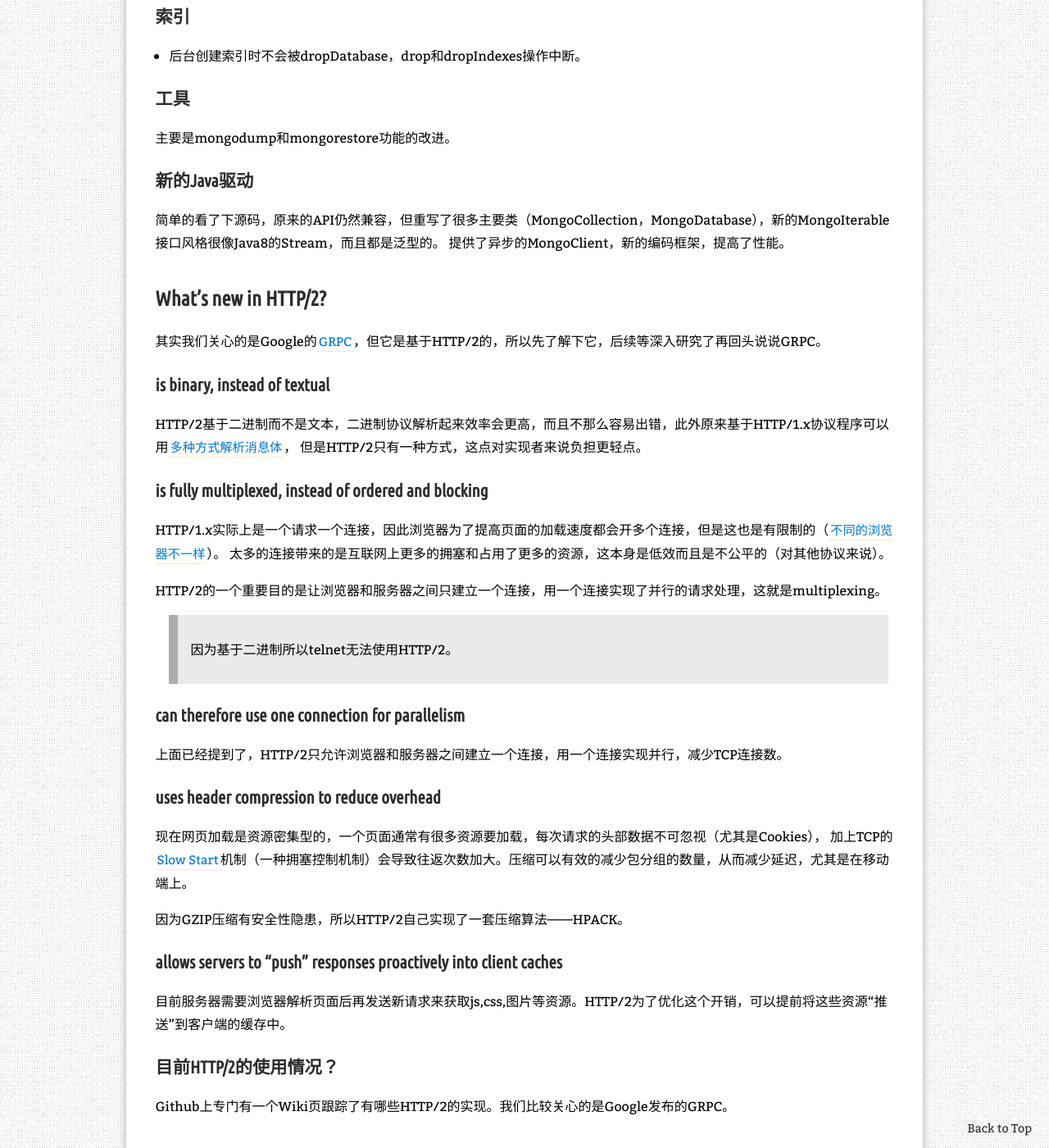
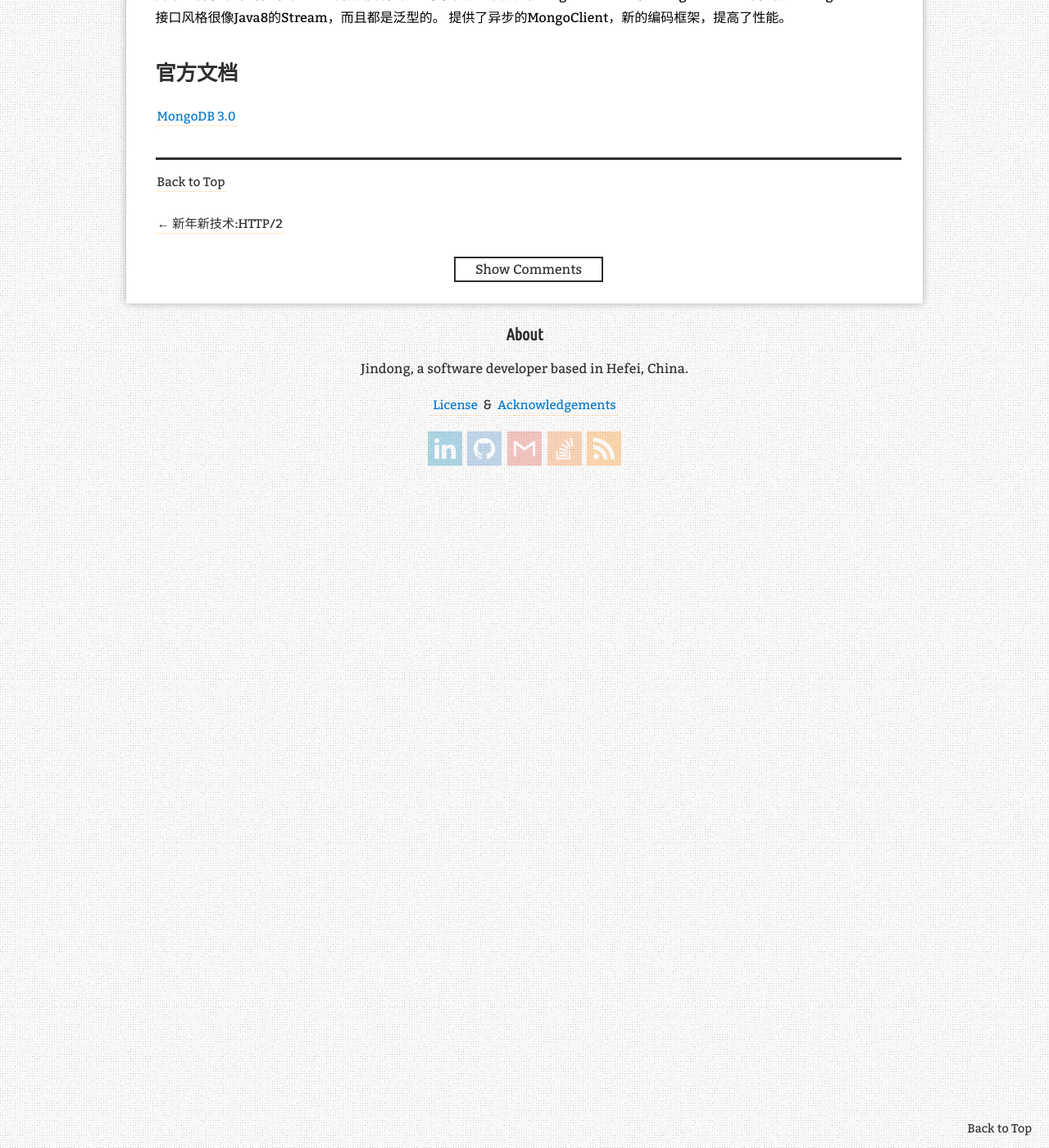
Before and after one commit to zhanjindong/zhanjindong.github.io, a Jekyll site: the page built from _posts/2015-03-09-new-technique-in-new-year-mongodb3.0.md, in a window 1280 px wide and 1400 px high, scrolled down 3172 px. Shown: the whole window at 82% size. Built offline with Jekyll 4.4.1, drawn with Linux system fonts in a browser that asks for light colours; nearby versions of some CDN libraries; comment, search, counter and statistics services are not loaded; a style sheet for code colours, icons or effects is not loaded; some of the changed text lies outside the part shown.

Commit message:
split post

```diff
--- a/_posts/2015-03-09-new-technique-in-new-year-mongodb3.0-and-HTTP2.md
+++ b/_posts/2015-03-09-new-technique-in-new-year-mongodb3.0.md
@@ -1,17 +1,14 @@
 ---
 layout: post
-title: "新年新技术:MongoDB 3.0和HTTP/2"
-description: "新年新技术:MongoDB 3.0和HTTP/2"
+title: "新年新技术:MongoDB 3.0"
+description: "新年新技术:MongoDB 3.0"
 categories: [notes]
 tags: [Technique]
 alias: [/2015/03/09/]
 utilities: fancybox,unveil,highlight
 ---
 
-新的一年，项目也要带着发展的眼光往前走，得跟上潮流，当然前提是自己真的用的上。
-用的上用不上都得先简单了解下。
-
-2月下旬Google发布了首个基于HTTP/2的RPC框架GRPC，3月3号MongoDB 3.0发布。今天就简单介绍下MongoDB 3.0和HTTP/2。
+前一篇介绍了HTTP/2，今天简单介绍下3月3号发布的MongoDB 3.0。
 
 
 * Kramdown table of contents
@@ -106,66 +103,10 @@ MongoDB 3.0使用[power of 2 allocation][2]代替原来的动态记录分配，
 提供了异步的MongoClient，新的编码框架，提高了性能。
 
 
-## What’s new in HTTP/2?
-{: #new-in-http2}
-
-其实我们关心的是Google的[GRPC][5]，但它是基于HTTP/2的，所以先了解下它，后续等深入研究了再回头说说GRPC。
-
-### is binary, instead of textual
-{: #based-binary}
-
-HTTP/2基于二进制而不是文本，二进制协议解析起来效率会更高，而且不那么容易出错，此外原来基于HTTP/1.x协议程序可以用[多种方式解析消息体][6]，
-但是HTTP/2只有一种方式，这点对实现者来说负担更轻点。
-
-### is fully multiplexed, instead of ordered and blocking
-{: #multiplexed}
-
-HTTP/1.x实际上是一个请求一个连接，因此浏览器为了提高页面的加载速度都会开多个连接，但是这也是有限制的（[不同的浏览器不一样][7]）。
-太多的连接带来的是互联网上更多的拥塞和占用了更多的资源，这本身是低效而且是不公平的（对其他协议来说）。
-
-HTTP/2的一个重要目的是让浏览器和服务器之间只建立一个连接，用一个连接实现了并行的请求处理，这就是multiplexing。
-
-> 因为基于二进制所以telnet无法使用HTTP/2。
-
-### can therefore use one connection for parallelism
-{: #one-connection-for-parallelism}
-
-上面已经提到了，HTTP/2只允许浏览器和服务器之间建立一个连接，用一个连接实现并行，减少TCP连接数。
-
-### uses header compression to reduce overhead
-{: #header-compression}
-
-现在网页加载是资源密集型的，一个页面通常有很多资源要加载，每次请求的头部数据不可忽视（尤其是Cookies），
-加上TCP的[Slow Start][8]机制（一种拥塞控制机制）会导致往返次数加大。压缩可以有效的减少包分组的数量，从而减少延迟，尤其是在移动端上。
-
-因为GZIP压缩有安全性隐患，所以HTTP/2自己实现了一套压缩算法——HPACK。
-
-### allows servers to “push” responses proactively into client caches
-{: #push}
-
-目前服务器需要浏览器解析页面后再发送新请求来获取js,css,图片等资源。HTTP/2为了优化这个开销，可以提前将这些资源“推送”到客户端的缓存中。
-
-### 目前HTTP/2的使用情况？
-{: #http2-implementations}
-
-Github上专门有一个Wiki页跟踪了有哪些HTTP/2的实现。我们比较关心的是Google发布的GRPC。
-
-<a class="post-image" href="/assets/images/posts/http2-impl.png">
-<img itemprop="image" data-src="/assets/images/posts/http2-impl.png" src="/assets/js/unveil/loader.gif" alt="http2-impl.png" />
-</a>
-
-
-上述内容都是官方文档的内容，深入了解最好方式还是看官方的文档。
-
 ## 官方文档
 {: #official-docs}
 
 [MongoDB 3.0][9]
-
-[HTTP/2][10]
-
-
-
 
 
 [1]: http://docs.mongodb.org/manual/administration/production-notes/#prod-notes-wired-tiger-concurrency
```
Also changed, not shown: _posts/2015-03-09-new-technique-in-new-year-HTTP2.md (added, +87 -0 lines).
